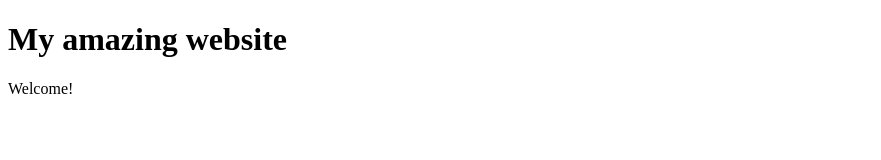
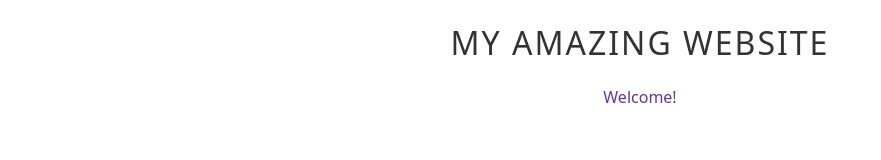
Before and after one commit to Gpx/awesome_website, a plain HTML site: page index.html in a window 1280 px wide. Shown: the whole page, without its empty margins (0-881 px from the left). Drawn offline with Linux system fonts and the light colour scheme.

Commit message:
add styles to website

```diff
--- a/index.html
+++ b/index.html
@@ -1,5 +1,8 @@
 <!doctype html>
 <html>
+    <head>
+        <link rel="stylesheet" href="style.css">
+    </head>
   <body>
     <h1>My amazing website</h1>
     <p>Welcome!</p>
--- /dev/null
+++ b/style.css
@@ -0,0 +1,14 @@
+body { font-family: sans; }
+
+h1 {
+  text-transform: uppercase;
+  font-weight: 100;
+  letter-spacing: 2px;
+  color: #333;
+}
+
+p {
+  color: rebeccapurple;
+}
+
+h1, p { text-align: center; }
```
